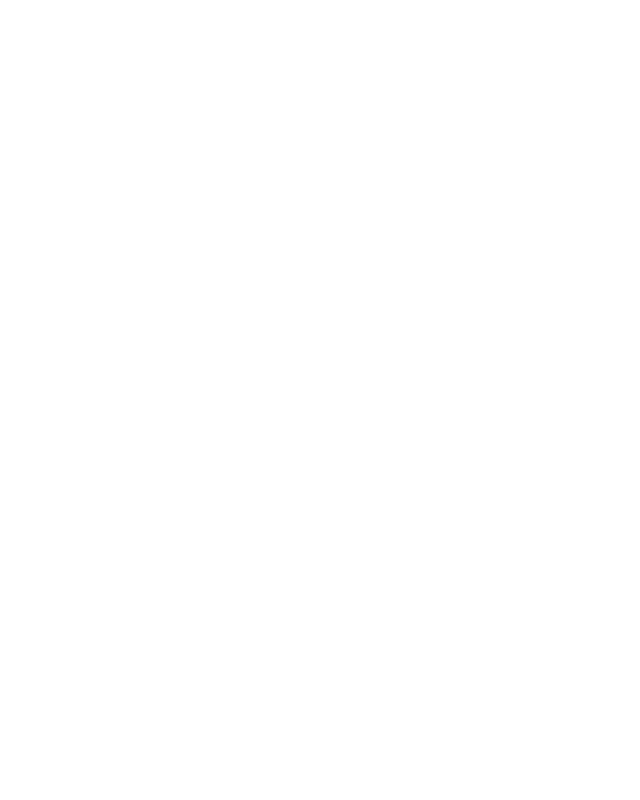
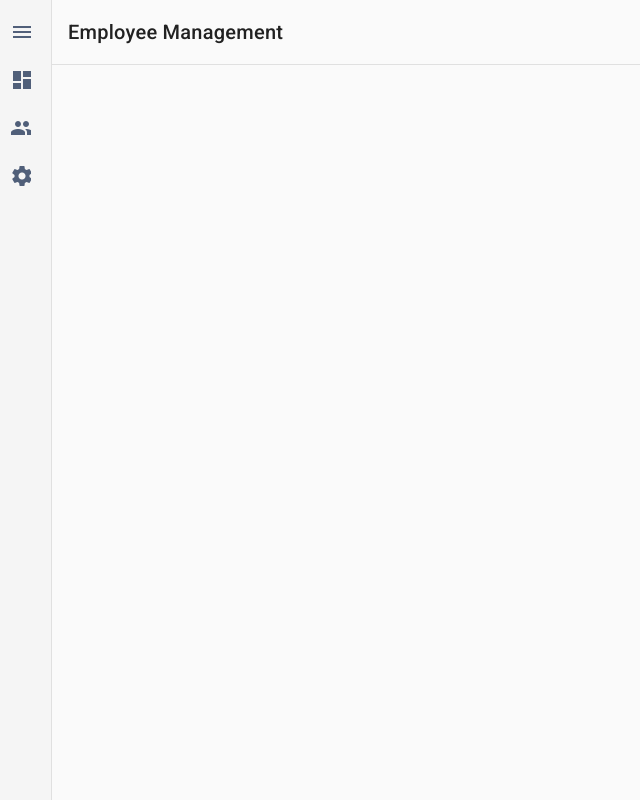
Before and after one commit to praveens20/dreamsketch-frontend, an Angular app: page /#/admin in a window 1280 px wide. Shown: the whole page, without its empty margins (0-640 px from the left). Built offline with nearby package versions, Linux system fonts and the light colour scheme.

Commit message:
added sidebar and sub-header

```diff
--- a/src/app/admin/employee/employee-list/employee-list.component.html
+++ b/src/app/admin/employee/employee-list/employee-list.component.html
@@ -2,6 +2,7 @@
     <input matInput placeholder="Search" />
 </div>
 
+<div class="mat-table-container">
     <table mat-table [dataSource]="employees">
         <ng-container matColumnDef="empName">
             <th mat-header-cell id="name" *matHeaderCellDef>Name</th>
@@ -20,3 +21,4 @@
         <tr mat-header-row *matHeaderRowDef="displayedColumns; sticky: true"></tr>
         <tr mat-row *matRowDef="let row; columns: displayedColumns" href="javascript:void(0)"></tr>
     </table>
+</div>
--- a/src/app/admin/employee/employee-list/employee-list.component.scss
+++ b/src/app/admin/employee/employee-list/employee-list.component.scss
@@ -0,0 +1,4 @@
+.mat-table-container {
+  height: calc(100vh - 98px); /* Adjust based on toolbar + search bar */
+  overflow-y: auto;
+}
--- a/src/app/admin/employee/employee.component.html
+++ b/src/app/admin/employee/employee.component.html
@@ -1,8 +1,12 @@
+<div class="sub-header">
+    <h2>Employee Management</h2>
+</div>
+
 <div class="main-container">
     <div class="left-content">
         <app-employee-list></app-employee-list>
     </div>
-    <div class="right-content">
+    <!-- <div class="right-content">
         <app-employee-info></app-employee-info>
-    </div>
+    </div> -->
 </div>
--- a/src/app/app.component.html
+++ b/src/app/app.component.html
@@ -12,4 +12,31 @@
 
   <button mat-button type="submit" (click)="addEmployee()" [disabled]="empForm.invalid">Add Employee</button>
 </form> -->
-<router-outlet></router-outlet>
+<mat-sidenav-container class="container">
+  <mat-sidenav #sidenav mode="side" opened="true" [class.collapsed]="!opened">
+    <mat-nav-list>
+      <a mat-list-item (click)="toggleSidebar()" class="menu-toggle">
+        <mat-icon>menu</mat-icon>
+        <span *ngIf="opened">Collapse</span>
+      </a>
+      <a mat-list-item routerLink="/" matTooltip="Dashboard" matTooltipPosition="right">
+        <mat-icon>dashboard</mat-icon>
+        <span *ngIf="opened">Dashboard</span>
+      </a>
+      <a mat-list-item routerLink="/employees" matTooltip="Employees" matTooltipPosition="right">
+        <mat-icon>people</mat-icon>
+        <span *ngIf="opened">Employees</span>
+      </a>
+      <a mat-list-item routerLink="/settings" matTooltip="Settings" matTooltipPosition="right">
+        <mat-icon>settings</mat-icon>
+        <span *ngIf="opened">Settings</span>
+      </a>
+    </mat-nav-list>
+  </mat-sidenav>
+
+  <mat-sidenav-content [class.sidebar-open]="opened">
+    <div class="content">
+      <router-outlet></router-outlet>
+    </div>
+  </mat-sidenav-content>
+</mat-sidenav-container>
--- a/src/app/app.component.scss
+++ b/src/app/app.component.scss
@@ -1,3 +1,5 @@
+@import "src/styles/variables";
+
 form {
   display: flex;
   flex-direction: column;
@@ -10,3 +12,59 @@
     color: white;
   }
 }
+
+.container {
+  height: 100vh;
+}
+
+mat-sidenav {
+  width: 200px;
+  transition: width 0.3s ease-in-out;
+  background-color: $neutral-2;
+  border-color: $border-color;
+
+  &.collapsed {
+    width: 52px;
+
+    a {
+      span {
+        display: none;
+      }
+    }
+  }
+
+  a {
+    display: flex;
+    align-items: center;
+    padding: 10px;
+
+    ::ng-deep .mdc-list-item__primary-text {
+      display: flex;
+    }
+
+    mat-icon {
+      margin-right: 10px;
+      color: $neutral-4;
+    }
+
+    span {
+      color: $neutral-4;
+    }
+  }
+}
+
+mat-sidenav-content {
+  display: flex;
+  flex-direction: column;
+  height: 100vh;
+
+  &.sidebar-open {
+    margin-left: 200px !important;
+  }
+}
+
+.content {
+  flex: 1;
+  overflow-y: auto; /* Enables scrolling */
+  // padding: 20px;
+}
--- a/src/app/app.component.ts
+++ b/src/app/app.component.ts
@@ -5,6 +5,7 @@
   UntypedFormGroup,
   Validators,
 } from '@angular/forms';
+import { MatTableDataSource } from '@angular/material/table';
 
 @Component({
   selector: 'app-root',
@@ -12,8 +13,10 @@
   styleUrls: ['./app.component.scss'],
 })
 export class AppComponent {
-  title = 'dreamsketch-frontend';
   empForm!: UntypedFormGroup;
+  displayedColumns = ["id", "name"];
+  dataSource = new MatTableDataSource();
+  opened = false; // Sidebar default state
 
   constructor(private apiService: ApiService) {}
 
@@ -37,4 +40,8 @@
         }
       });
   }
+
+  toggleSidebar() {
+    this.opened = !this.opened;
+  }
 }
--- a/src/index.html
+++ b/src/index.html
@@ -2,7 +2,7 @@
 <html lang="en">
 <head>
   <meta charset="utf-8">
-  <title>DreamsketchFrontend</title>
+  <title>Dreamsketch</title>
   <base href="/">
   <meta name="viewport" content="width=device-width, initial-scale=1">
   <link rel="icon" type="image/x-icon" href="favicon.ico">
--- a/src/styles.scss
+++ b/src/styles.scss
@@ -1,4 +1,4 @@
-@import 'styles/variables';
+@import "styles/variables";
 
 html,
 body {
@@ -14,16 +14,19 @@
 
 .main-container {
   display: flex;
+  height: calc(100vh - 64px);
+  overflow-y: auto;
 
   .left-content {
     width: 100%;
+    overflow-y: auto;
   }
 
   .right-content {
     width: 30%;
+    overflow-y: auto;
   }
 }
-
 
 // Container for scrollable tables
 .mat-mdc-table-container {
@@ -46,10 +49,9 @@
 
   // Header Styling
   .mat-mdc-header-row {
-    background-color: $header-bg;
-    font-weight: bold;
+    background-color: $neutral-2;
     // text-transform: uppercase;
-    color: #898989;
+    color: $neutral-4;
     height: 36px;
 
     .mat-mdc-header-cell {
@@ -57,7 +59,6 @@
       text-align: left;
       font-size: 14px;
       line-height: 20px;
-      font-weight: 600;
     }
   }
 
@@ -65,13 +66,14 @@
   .mat-mdc-row {
     transition: background 0.2s ease-in-out;
     height: 36px;
+    cursor: pointer;
 
     &:nth-child(even) {
-      background-color: $even-row-bg; // Alternating row color
+      background-color: $neutral-3; // Alternating row color
     }
 
     &:hover {
-      background-color: $hover-color; // Hover effect
+      background-color: $row-hover-color; // Hover effect
     }
 
     &.selected {
@@ -79,7 +81,7 @@
     }
 
     .mat-mdc-cell {
-      border-bottom: 1px solid $border-color;
+      border: none;
       color: $text-color;
       font-size: 12px;
       line-height: 18px;
@@ -100,19 +102,28 @@
   }
 }
 
-// Custom scrollbar for better UX
-.mat-mdc-table-container::-webkit-scrollbar {
+* {
+  scrollbar-width: thin; /* Firefox */
+  scrollbar-color: $border-color $neutral-2; /* Firefox: thumb & track */
+}
+
+*::-webkit-scrollbar {
   width: 8px;
   height: 8px;
 }
 
-.mat-mdc-table-container::-webkit-scrollbar-thumb {
-  background: rgba(0, 0, 0, 0.2);
-  border-radius: 4px;
+*::-webkit-scrollbar-thumb {
+  background-color: $neutral-4;
+  border-radius: 10px;
 }
 
-.mat-mdc-table-container::-webkit-scrollbar-track {
-  background: rgba(0, 0, 0, 0.05);
+*::-webkit-scrollbar-thumb:hover {
+  background-color: $neutral-4;
+}
+
+*::-webkit-scrollbar-track {
+  background: rgba(0, 0, 0, 0.05); /* Light track */
+  border-radius: 10px;
 }
 
 .mat-table-search {
@@ -128,9 +139,24 @@
     padding: 0px 12px;
     color: $text-color;
 
-    &:focus, &:focus-visible {
+    &:focus,
+    &:focus-visible {
       border: none;
       outline: 2px solid $selected-color;
     }
   }
 }
+
+.sub-header {
+  display: flex;
+  align-items: center;
+  border-bottom: 1px solid $border-color;
+  position: sticky;
+  top: 0;
+  height: 64px;
+  padding: 0px 16px;
+
+  h2 {
+    margin: 0;
+  }
+}
--- a/src/styles/_variables.scss
+++ b/src/styles/_variables.scss
@@ -15,10 +15,12 @@
 
 
 // Define color variables
-$primary-color: #1976d2; // Theme primary color
-$hover-color: rgba(25, 118, 210, 0.1);
+$primary-1: #1976d2;
+$neutral-2: #f5f5f5;
+$neutral-3: #fafafa;
+$neutral-4: #505f79;
+
+$text-color: #555;
+$border-color: #e0e0e0;
+$row-hover-color: rgba(25, 118, 210, 0.1);
 $selected-color: rgba(25, 118, 210, 0.2);
-$border-color: #e0e0e0;
-$header-bg: #f5f5f5;
-$even-row-bg: #fafafa;
-$text-color: #555;
```
Also changed, not shown: src/app/material/material.module.ts (+8 -0 lines), 1 other file (tests, documents, lock files or other folders). Lines whose indentation alone changed are shown as unchanged.
